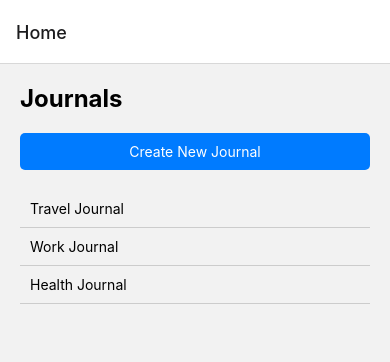
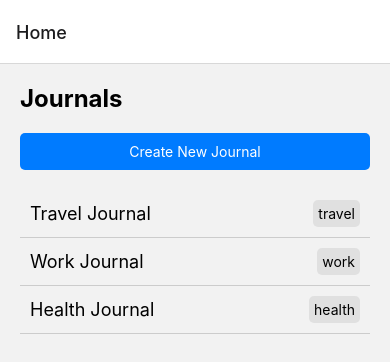
Before and after one commit to RoySamson-stack/Shamiri, a React Native app: screen /Home in a window 390 px wide. Shown: the top 362 px of the page. Built offline with nearby package versions, Linux system fonts and the light colour scheme.

Commit message:
changing the display style for the journals screen to also show the tags

```diff
--- a/src/JournalScreen.tsx
+++ b/src/JournalScreen.tsx
@@ -1,5 +1,5 @@
 import React from 'react';
-import { View, Text, Button, FlatList, StyleSheet, Pressable } from 'react-native';
+import { View, Text, FlatList, StyleSheet, Pressable } from 'react-native';
 import { StackNavigationProp } from '@react-navigation/stack';
 import { RootStackParamList } from '../types/navigaton';
 
@@ -13,10 +13,15 @@ const journals = [
   { id: '3', title: 'Health Journal', tags: ['health'] },
 ];
 
-const Journal: React.FC<Props> = ({ navigation }) => {
-  const renderItem = ({ item }: { item: { title: string } }) => (
+const HomeScreen: React.FC<Props> = ({ navigation }) => {
+  const renderItem = ({ item }: { item: { title: string, tags: string[] } }) => (
     <View style={styles.journalItem}>
-      <Text>{item.title}</Text>
+      <Text style={styles.journalTitle}>{item.title}</Text>
+      <View style={styles.tagContainer}>
+        {item.tags.map(tag => (
+          <Text key={tag} style={styles.tag}>{tag}</Text>
+        ))}
+      </View>
     </View>
   );
 
@@ -59,10 +64,27 @@ const styles = StyleSheet.create({
     textAlign: 'center',
   },
   journalItem: {
+    flexDirection: 'row',
+    alignItems: 'center',
     padding: 10,
     borderBottomColor: '#ccc',
     borderBottomWidth: 1,
+    display: 'flex',
+    justifyContent: 'space-between',
+  },
+  journalTitle: {
+    fontSize: 18,
+    flex: 1,
+  },
+  tagContainer: {
+    flexDirection: 'row',
+  },
+  tag: {
+    backgroundColor: '#e0e0e0',
+    padding: 5,
+    borderRadius: 5,
+    marginLeft: 5,
   },
 });
 
-export default Journal;
+export default HomeScreen;
```
